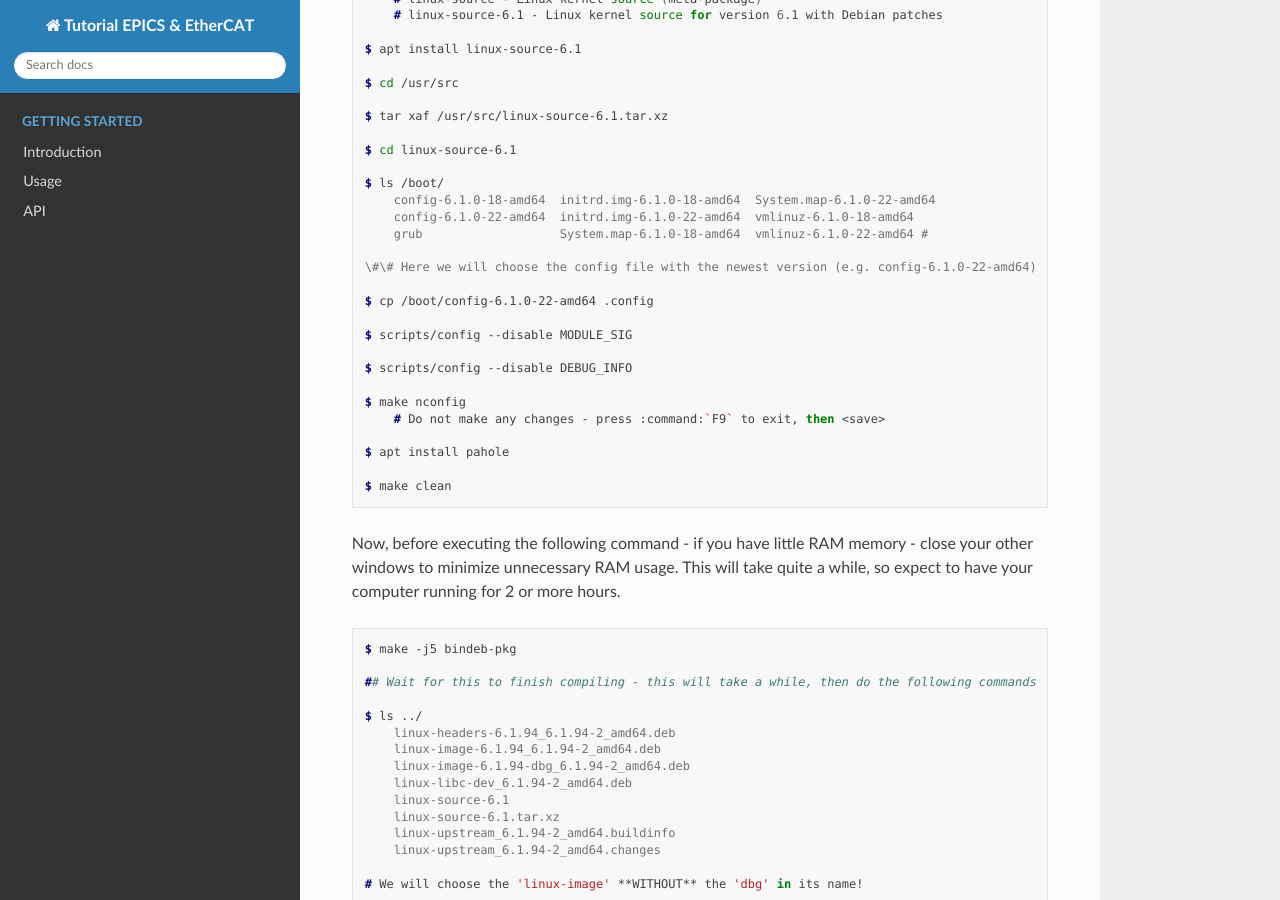
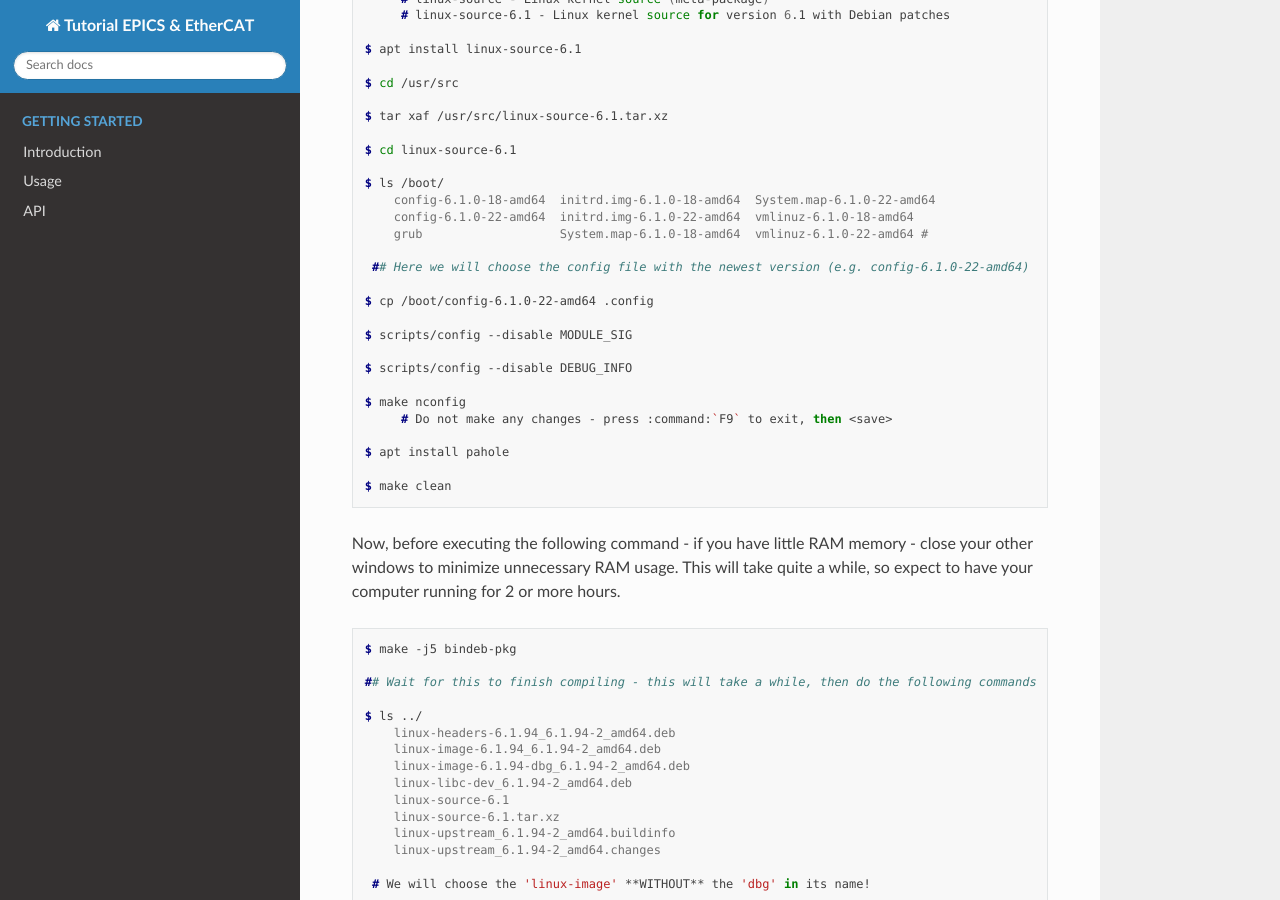
Before and after one commit to vera-univie/Tutorial-EPICS-EtherCAT, a Sphinx documentation site: the page built from docs/source/kernel_setup.rst, in a window 1280 px wide and 900 px high, scrolled down 645 px. Built offline with Sphinx 7.4.7 and the Read the Docs theme 3.1.0, drawn with Linux system fonts in a browser that asks for light colours.

```diff
--- a/docs/source/kernel_setup.rst
+++ b/docs/source/kernel_setup.rst
@@ -19,8 +19,8 @@ Then follow these steps:
 .. code-block:: console
 
     $ apt-cache search linux-source
-        # linux-source - Linux kernel source (meta-package)
-        # linux-source-6.1 - Linux kernel source for version 6.1 with Debian patches
+         # linux-source - Linux kernel source (meta-package)
+         # linux-source-6.1 - Linux kernel source for version 6.1 with Debian patches
 
     $ apt install linux-source-6.1
 
@@ -35,7 +35,7 @@ Then follow these steps:
         config-6.1.0-22-amd64  initrd.img-6.1.0-22-amd64  vmlinuz-6.1.0-18-amd64
         grub		       System.map-6.1.0-18-amd64  vmlinuz-6.1.0-22-amd64 #
 
-    \#\# Here we will choose the config file with the newest version (e.g. config-6.1.0-22-amd64)
+     ## Here we will choose the config file with the newest version (e.g. config-6.1.0-22-amd64)
 
     $ cp /boot/config-6.1.0-22-amd64 .config
 
@@ -44,7 +44,7 @@ Then follow these steps:
     $ scripts/config --disable DEBUG_INFO
 
     $ make nconfig
-        # Do not make any changes - press :command:`F9` to exit, then <save>
+         # Do not make any changes - press :command:`F9` to exit, then <save>
 
     $ apt install pahole
 
@@ -70,10 +70,10 @@ This will take quite a while, so expect to have your computer running for 2 or m
         linux-upstream_6.1.94-2_amd64.buildinfo
         linux-upstream_6.1.94-2_amd64.changes
 
-    # We will choose the 'linux-image' **WITHOUT** the 'dbg' in its name!
+     # We will choose the 'linux-image' **WITHOUT** the 'dbg' in its name!
 
     $ sudo dpkg –i ../linux-image-6.1.94_6.1.94-2_amd64.deb
 
-    ## The Kernel should now be installed, so restart your computer:
+     ## The Kernel should now be installed, so restart your computer:
 
     $ sudo shutdown -r now
```
